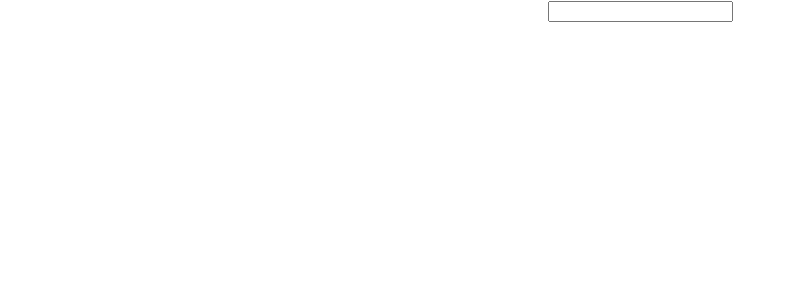
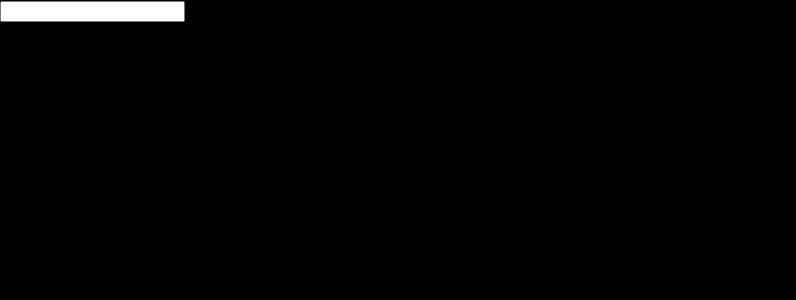
Before and after one commit to getninjas/dojos, a React (Create React App) app in the folder react-todo-list/: page / in a window 1280 px wide. Shown: the top 300 px of the page, without its empty margins (0-796 px from the left). Built offline with nearby package versions, Linux system fonts and the light colour scheme.

Commit message:
Add css grid

```diff
--- a/react-todo-list/package.json
+++ b/react-todo-list/package.json
@@ -6,6 +6,7 @@
     "@testing-library/jest-dom": "^4.2.4",
     "@testing-library/react": "^9.3.2",
     "@testing-library/user-event": "^7.1.2",
+    "node-sass": "^4.13.1",
     "react": "^16.12.0",
     "react-dom": "^16.12.0",
     "react-scripts": "3.3.0"
--- a/react-todo-list/src/App.js
+++ b/react-todo-list/src/App.js
@@ -2,7 +2,7 @@ import React from 'react';
 import AddItemForm from './components/AddItemForm';
 import List from './components/List'
 
-import './App.css';
+import './App.scss';
 
 class App extends React.Component {
   constructor(props) {
@@ -75,7 +75,7 @@ class App extends React.Component {
 
 
     return (
-      <div className="App">
+      <div className="App container">
         <AddItemForm
           valueInput={value}
           addItem={this.addItem.bind(this)}
--- a/react-todo-list/src/App.css
+++ b/react-todo-list/src/App.scss
@@ -1,3 +1,12 @@
+body {
+  background-color: #000;
+}
+
+.container {
+  display: grid;
+  grid-template-columns: 40px 50px auto 50px 40px;
+}
+
 .App {
   text-align: center;
 }
```
Also changed, not shown: 1 other file (tests, documents, lock files or other folders).
